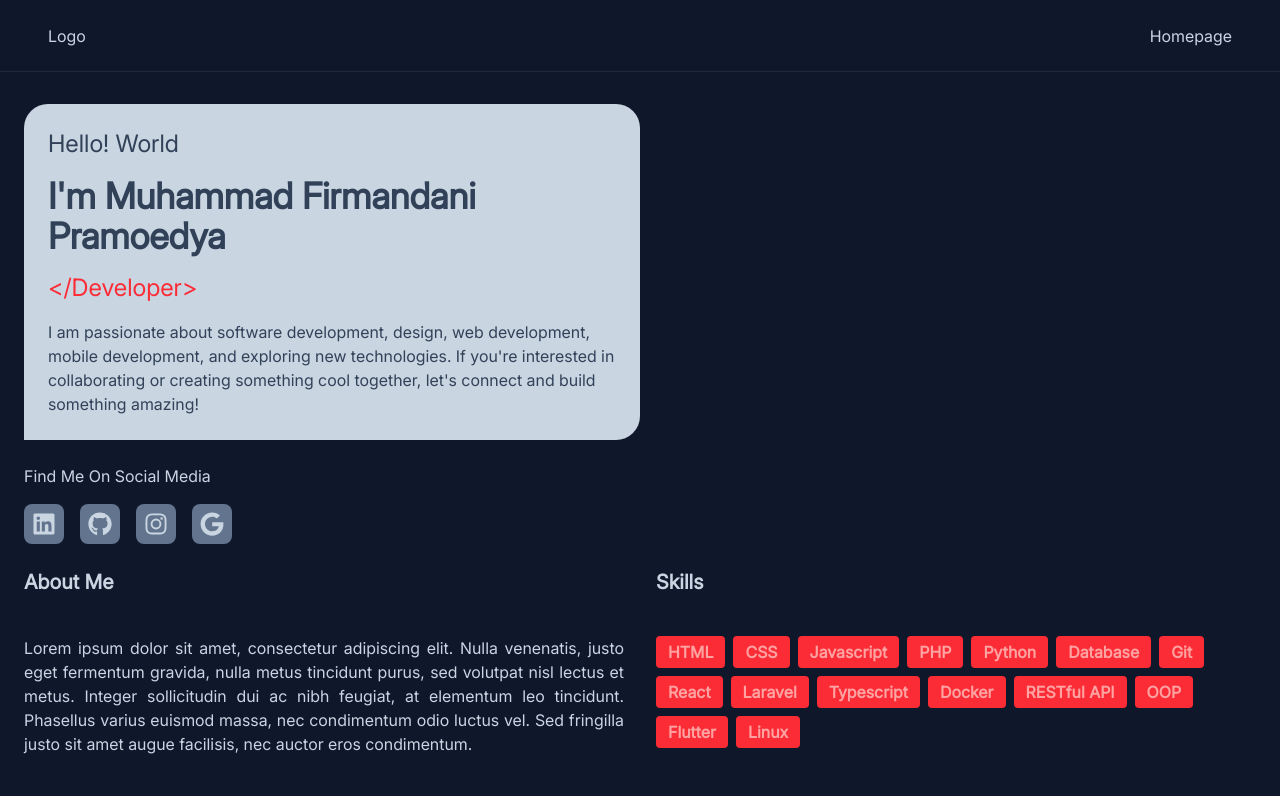
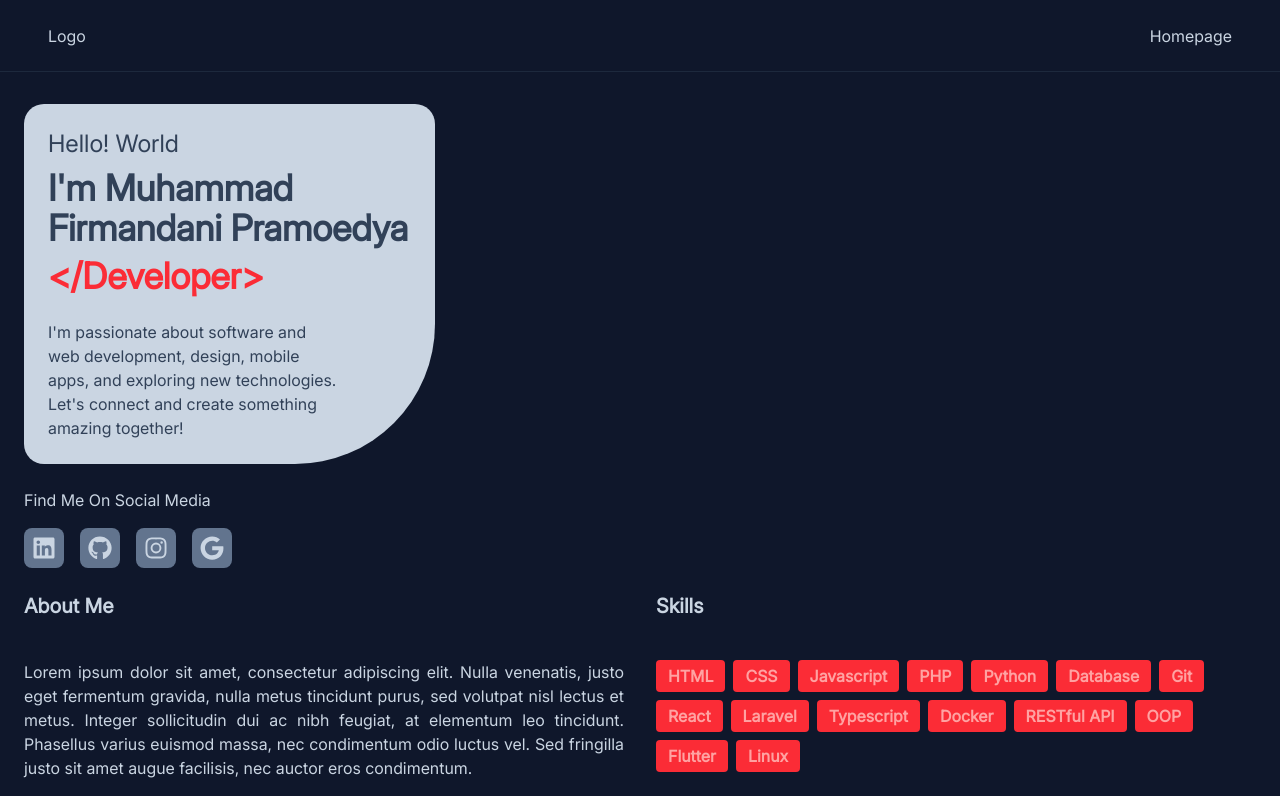
Before and after one commit to mfdpdev/personal-site, a React (Vite) app: page / in a window 1280 px wide. Shown: the top 796 px of the page. Built offline with nearby package versions, Linux system fonts and the light colour scheme.

Commit message:
fix: fix hero shape and max width

```diff
--- a/src/components/Hero.jsx
+++ b/src/components/Hero.jsx
@@ -7,13 +7,12 @@ export default function Hero(){
     <>
       <div className="flex flex-wrap mt-6">
         <div className="sm:flex-1">
-          <div className="space-y-4 text-slate-700 p-6 w-full bg-slate-300 rounded-3xl rounded-bl-none">
+          <div className="space-y-2 text-slate-700 p-6 w-full bg-slate-300 hero-shape">
             <h3 className="text-2xl">Hello! World</h3>
             <h1 className="text-4xl font-bold">I'm Muhammad Firmandani Pramoedya</h1>
-            <h2 className="text-2xl text-red-500">{text}</h2>
-            <p className="text-md">
-              I am passionate about software development, design, web development, mobile development, and exploring new technologies.
-              If you're interested in collaborating or creating something cool together, let's connect and build something amazing!
+            <h2 className="text-4xl text-red-500 font-bold">{text}</h2>
+            <p className="mt-6 text-md w-4/5">
+              I'm passionate about software and web development, design, mobile apps, and exploring new technologies. Let's connect and create something amazing together!
             </p>
           </div>
           <div className="text-slate-300 mt-6 w-full">
@@ -34,7 +33,7 @@ export default function Hero(){
             </div>
           </div>
         </div>
-        <div className="sm:flex-1">
+        <div className="sm:flex-1 lg:flex-2">
         </div>
       </div>
     </>
--- a/src/components/Navbar.jsx
+++ b/src/components/Navbar.jsx
@@ -18,8 +18,8 @@ export default function Navbar(){
   }
   return (
     <>
-      <nav className="fixed w-full h-40">
-        <div className="absolute w-full bg-slate-900 text-slate-300 flex justify-between px-12 py-6">
+      <nav className="fixed w-full flex justify-center">
+        <div className="mx-auto absolute w-full max-w-7xl bg-slate-900 text-slate-300 flex justify-between px-12 py-6">
           <div>
             Logo
           </div>
--- a/src/index.css
+++ b/src/index.css
@@ -14,6 +14,13 @@
 
 * {
   font-family: 'Inter', sans-serif;
+}
+
+.hero-shape {
+  border-top-left-radius: 20px;
+  border-top-right-radius: 20px;
+  border-bottom-left-radius: 20px;
+  border-bottom-right-radius: 140px; /* Membuat kanan bawah lebih besar */
 }
 
 .hamburger-active > span:nth-child(1) {
--- a/src/main.jsx
+++ b/src/main.jsx
@@ -9,7 +9,7 @@ import About from './components/About'
 createRoot(document.getElementById('root')).render(
   <StrictMode>
     <Navbar />
-    <div className='px-6'>
+    <div className='mx-auto px-6 max-w-7xl'>
       <main className='pt-20'>
         <Hero />
         <About />
```
